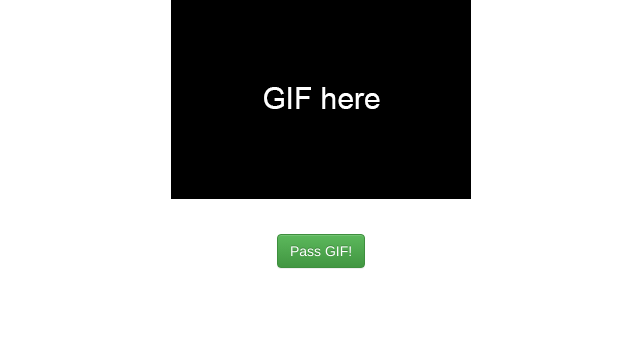
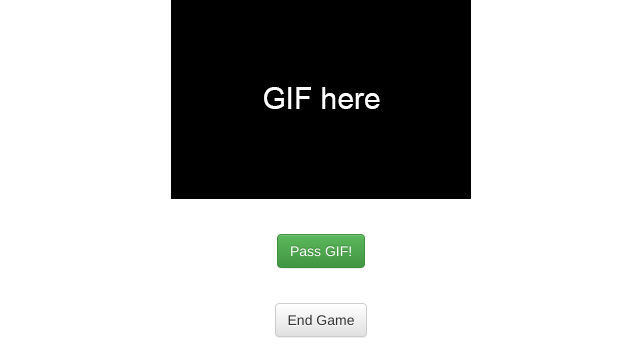
Before and after one commit to JessicaNgo/TeleGiphy, a Django app: template tele_giphy/game/templates/game/hotseat_gameplay.html in a window 1280 px wide. Shown: the part 652-1004 px from the top of the page, without its empty margins (319-959 px from the left). Before the commit the page ends 921 px from the top, so only its background shows below. Run offline with Django 3.2, Linux system fonts and the light colour scheme; the template is opened without the code that fills it, so the values that code supplies are empty; some libraries are stand-ins or nearby versions.

Commit message:
added button to end hotseat gameplay. Currently behaves like the pass on  button, just update {% url %} when brian is finished with gameover.

```diff
--- a/tele_giphy/game/templates/game/hotseat_gameplay.html
+++ b/tele_giphy/game/templates/game/hotseat_gameplay.html
@@ -75,4 +75,15 @@
     </form>
   </div>
 </div>
+
+<br />
+
+<div class = "row">
+  <div class = "col-md-4 col-md-offset-4 text-center">
+    <form action = "{% url 'game:pass_on' token %}" method = 'post'>
+      {% csrf_token %}
+        <button type="submit" class="btn btn-default">End Game</button>
+    </form>
+  </div>
+</div>
 {% endblock %}
```
